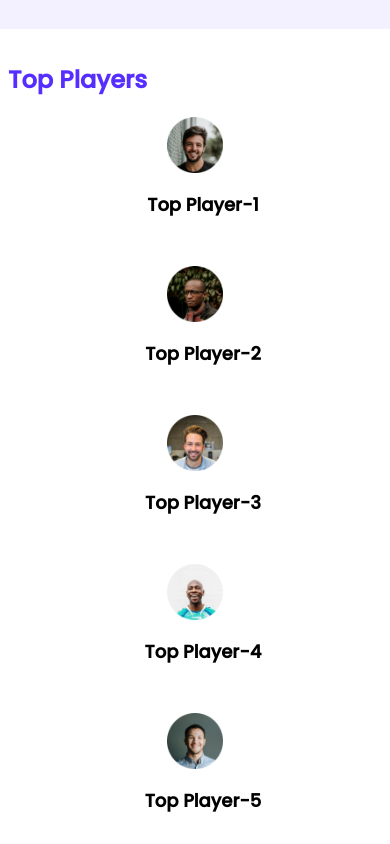
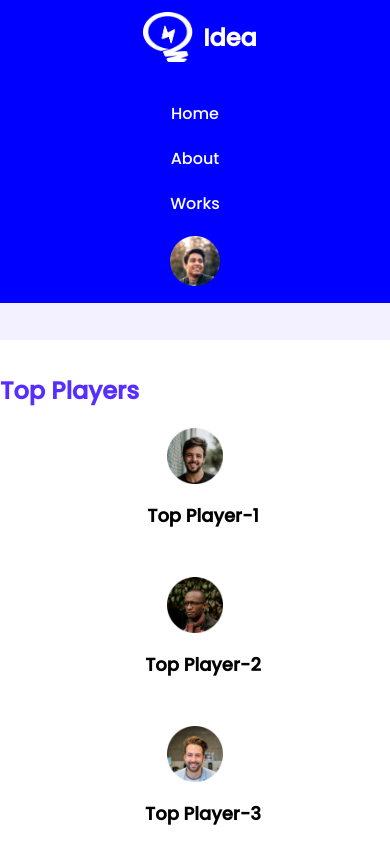
Before and after one commit to asif93-138/leader-board-css3, a plain HTML site: page index.html in a window 390 px wide. Shown: the top 844 px of the page. Drawn offline with Linux system fonts and the light colour scheme.

Commit message:
nav bar added

```diff
--- a/index.html
+++ b/index.html
@@ -16,6 +16,18 @@
 
 <body>
 <header>
+<nav>
+<div>
+<img src="images/icons/logo.png" alt="">
+<h2>Idea</h2>
+</div>
+<ul>
+<li>Home</li>
+<li>About</li>
+<li>Works</li>
+<li><img src="images/icons/profile.png" alt=""></li>
+</ul>
+</nav>
 </header>
 <main>
 <section class="container">
--- a/styles/style.css
+++ b/styles/style.css
@@ -2,7 +2,36 @@
 body {
     font-family: 'Poppins', sans-serif;
     background-color: #F3F1FF;
+    margin: 0;
 }
+header {background-color: blue;}
+nav {
+    display: flex;
+    align-items: center;
+    justify-content: space-between;
+    width: 900px;
+    margin: auto;
+}
+nav div {
+    display: flex;
+    align-items: center;
+    color: white;
+}
+nav img {
+    width: 50px;
+    height: 50px;
+    padding: 0 10px;
+}
+ul {
+    list-style-type:none;
+    display: flex;
+    align-items: center;
+}
+li {
+    color: white;
+    padding: 0 10px;
+}
+
 main {
     display: flex;
     flex-direction: column;
@@ -94,7 +123,24 @@ hr {
 .fa-star.empty {
     color: #AEAEAE;
 }
-@media only screen and (max-width:688px) {
+.hide {display: none;}
+@media only screen and (max-width:650px) {
+    header {
+        text-align: center;
+        width: 100%;
+    }
+    nav div {justify-content: center;}
+    nav {
+    	display: block;
+
+    	width: 100%;
+    	margin: auto;
+    }
+    ul {
+        display: block;
+        padding: 0;
+    }
+    li {padding: 10px;}
     .container {
         width: 100%;
     }
@@ -106,7 +152,7 @@ hr {
         flex-direction: column;
     }
 }
-@media only screen and (min-width: 688px) and (max-width: 992px) {
+@media only screen and (min-width: 651px) and (max-width: 992px) {
     .container {
         width: 100%;
     }
```
